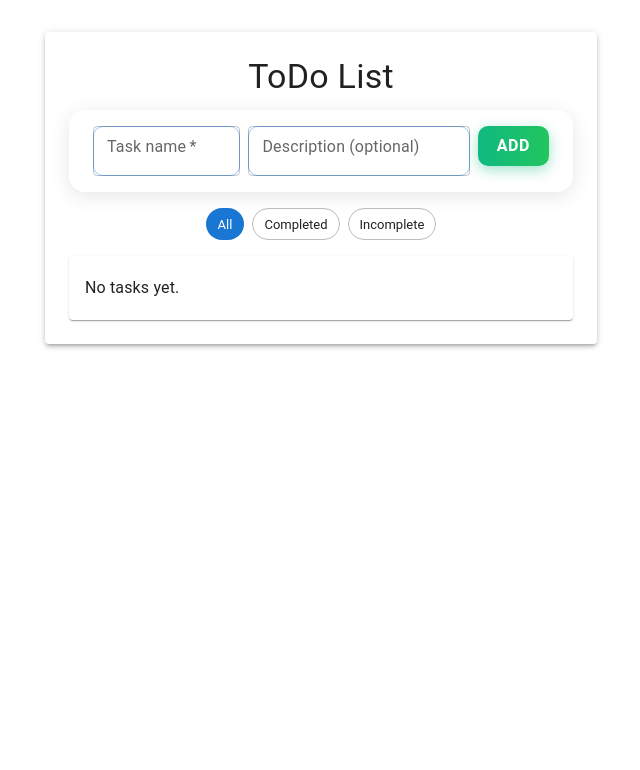
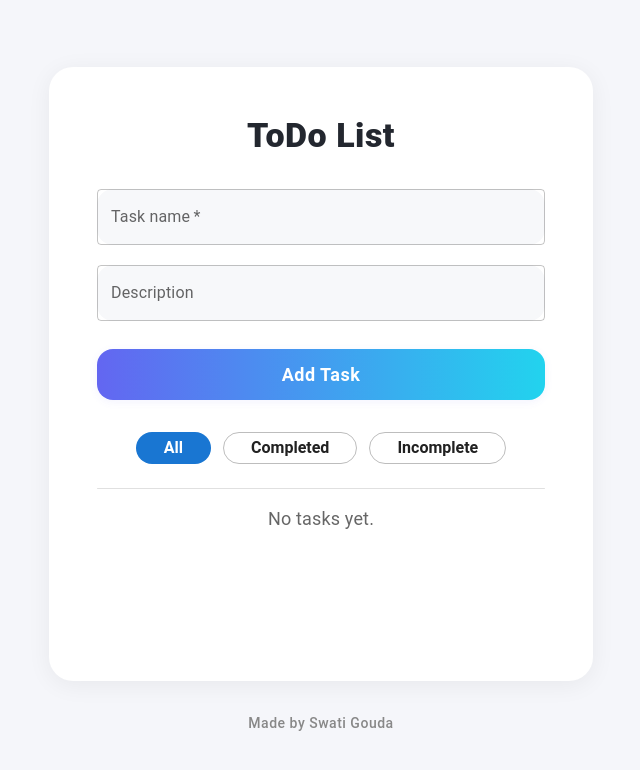
Before and after one commit to SwatiGouda/TODO-LIST-APP, a React (Create React App) app: page / in a window 1280 px wide. Shown: the top 770 px of the page, without its empty margins (319-959 px from the left). Built offline with nearby package versions, Linux system fonts and the light colour scheme.

Commit message:
Refactor ToDo app styles and layout; integrate MUI components for a modern UI. Update service worker registration logic.

```diff
--- a/src/App.css
+++ b/src/App.css
@@ -1,99 +1,39 @@
-/* App Container */
-.App {
-  text-align: center;
-  background: linear-gradient(135deg, #d9f99d, #a7f3d0);
-  min-height: 100vh;
-  padding: 3rem 1rem;
-  font-family: 'Poppins', 'Segoe UI', sans-serif;
-  display: flex;
-  flex-direction: column;
-  align-items: center;
+/* Minimalist, modern, refined styles for the ToDo app */
+body {
+  margin: 0;
+  font-family: 'Poppins', 'Segoe UI', Arial, sans-serif;
+  background: #f5f6fa;
 }
 
-/* Header */
-h1 {
-  color: #065f46;
-  margin-bottom: 2.5rem;
-  font-size: 3rem;
-  font-weight: 700;
-  text-shadow: 1px 1px 2px rgba(0, 0, 0, 0.1);
+/* Remove old .App background and centering */
+.App {
+  /* No background, no forced centering */
 }
 
-/* ToDo Form */
+/* Remove old .todo-form styles, let MUI handle layout */
 .todo-form {
-  display: flex;
-  justify-content: center;
-  gap: 1rem;
-  margin-bottom: 2.5rem;
-  flex-wrap: wrap;
-  background: rgba(255, 255, 255, 0.3);
-  backdrop-filter: blur(12px);
-  padding: 1rem 1.5rem;
-  border-radius: 16px;
-  box-shadow: 0 4px 20px rgba(0, 0, 0, 0.1);
+  /* No background, no box-shadow, no border-radius */
+  /* MUI Box and sx props will handle spacing and layout */
 }
 
-.todo-form input[type="text"] {
-  padding: 0.8rem 1rem;
-  font-size: 1rem;
-  width: 260px;
-  border: 1px solid #93c5fd;
-  border-radius: 10px;
-  outline: none;
-  background: #fff;
-  transition: 0.3s ease;
+/* Remove old button and input styles */
+.todo-form input[type="text"],
+.todo-form button {
+  all: unset;
 }
 
-.todo-form input[type="text"]:focus {
-  border-color: #10b981;
-  box-shadow: 0 0 0 3px rgba(16, 185, 129, 0.3);
-}
-
-.todo-form button {
-  padding: 0.8rem 1.2rem;
-  font-size: 1rem;
-  background: linear-gradient(to right, #10b981, #22c55e);
-  border: none;
-  border-radius: 10px;
-  color: white;
-  font-weight: 600;
-  cursor: pointer;
-  transition: all 0.3s ease;
-  box-shadow: 0 4px 14px rgba(16, 185, 129, 0.4);
-}
-
-.todo-form button:hover {
-  transform: translateY(-2px);
-  background: linear-gradient(to right, #059669, #16a34a);
-}
-
-/* Task List */
+/* Task List - let MUI handle most, but add spacing */
 .todo-list {
   list-style: none;
   padding: 0;
-  max-width: 700px;
-  width: 100%;
-  margin: 0 auto;
+  margin: 0;
 }
 
 .todo-list li {
-  background: rgba(255, 255, 255, 0.6);
-  backdrop-filter: blur(10px);
-  margin-bottom: 1rem;
-  padding: 1rem 1.25rem;
-  border-radius: 14px;
-  display: flex;
-  align-items: center;
-  justify-content: space-between;
-  box-shadow: 0 8px 30px rgba(0, 0, 0, 0.05);
-  transition: transform 0.2s;
+  margin-bottom: 0.5rem;
 }
 
-.todo-list li:hover {
-  transform: scale(1.02);
-}
-
-/* Task Info */
+/* Task Info - minimalist */
 .task-info {
   display: flex;
   flex-direction: column;
@@ -102,74 +42,36 @@ h1 {
 }
 
 .task-name {
-  font-weight: 700;
-  font-size: 1.1rem;
-  color: #065f46;
+  font-weight: 600;
+  font-size: 1rem;
+  color: #222;
 }
 
 .task-desc {
-  color: #4b5563;
-  font-size: 0.9rem;
-  margin-top: 0.25rem;
+  color: #6b7280;
+  font-size: 0.92rem;
+  margin-top: 0.15rem;
 }
 
 .completed .task-name {
   text-decoration: line-through;
-  color: #9ca3af;
+  color: #bdbdbd;
 }
 
-/* Delete Button */
+/* Hide old delete button styles, use MUI */
 .delete-btn {
-  background: #f87171;
-  color: #fff;
-  border: none;
-  border-radius: 8px;
-  padding: 0.6rem 1rem;
-  cursor: pointer;
-  font-size: 0.9rem;
-  font-weight: 600;
-  transition: background 0.3s ease, transform 0.2s;
+  display: none;
 }
 
-.delete-btn:hover {
-  background: #ef4444;
-  transform: scale(1.05);
+/* Hide old filter button styles, use MUI */
+.filters {
+  display: none;
 }
 
-/* Filter Buttons */
-.filters {
-  display: flex;
-  justify-content: center;
-  gap: 0.75rem;
-  margin-bottom: 2rem;
-  flex-wrap: wrap;
-}
-
-.filters button {
-  padding: 0.5rem 1.5rem;
-  border: none;
-  border-radius: 8px;
-  background: #d1fae5;
-  color: #047857;
-  cursor: pointer;
-  font-size: 1rem;
-  font-weight: 500;
-  transition: all 0.3s ease;
-}
-
-.filters button.active,
-.filters button:hover {
-  background: #10b981;
-  color: white;
-  box-shadow: 0 4px 12px rgba(16, 185, 129, 0.4);
-}
-
-/* Logo Animation */
-@keyframes App-logo-spin {
-  from {
-    transform: rotate(0deg);
-  }
-  to {
-    transform: rotate(360deg);
+/* Responsive tweaks */
+@media (max-width: 600px) {
+  .todo-form {
+    flex-direction: column;
+    gap: 1rem;
   }
 }
--- a/src/App.js
+++ b/src/App.js
@@ -1,6 +1,19 @@
 import React, { useState, useEffect } from 'react';
 import './App.css';
-import { Container, Typography, TextField, Button, Paper, IconButton, List, ListItem, ListItemText, Stack, Box, Chip } from '@mui/material';
+import {
+  Container,
+  Typography,
+  TextField,
+  Button,
+  Card,
+  CardContent,
+  IconButton,
+  Stack,
+  Box,
+  Chip,
+  Divider,
+  Tooltip
+} from '@mui/material';
 import DeleteIcon from '@mui/icons-material/Delete';
 import CheckCircleIcon from '@mui/icons-material/CheckCircle';
 import RadioButtonUncheckedIcon from '@mui/icons-material/RadioButtonUnchecked';
@@ -9,16 +22,16 @@ function App() {
   const [tasks, setTasks] = useState([]);
   const [taskName, setTaskName] = useState('');
   const [taskDesc, setTaskDesc] = useState('');
-  const [filter, setFilter] = useState('all'); // 'all', 'completed', 'incomplete'
+  const [filter, setFilter] = useState('all');
 
-  // Load tasks from localStorage on mount
   useEffect(() => {
     const stored = localStorage.getItem('tasks');
+    console.log('Loaded from localStorage:', stored);
     if (stored) setTasks(JSON.parse(stored));
   }, []);
 
-  // Save tasks to localStorage whenever they change
   useEffect(() => {
+    console.log('Saving to localStorage:', tasks);
     localStorage.setItem('tasks', JSON.stringify(tasks));
   }, [tasks]);
 
@@ -50,7 +63,6 @@ function App() {
     setTasks(tasks.filter((task) => task.id !== id));
   };
 
-  // Filtered tasks
   const filteredTasks = tasks.filter((task) => {
     if (filter === 'completed') return task.completed;
     if (filter === 'incomplete') return !task.completed;
@@ -58,83 +70,117 @@ function App() {
   });
 
   return (
-    <Container maxWidth="sm" sx={{ py: 4 }}>
-      <Paper elevation={3} sx={{ p: 3, mb: 3 }}>
-        <Typography variant="h4" gutterBottom align="center">
+    <Container maxWidth="sm" sx={{ py: 8, minHeight: '100vh', display: 'flex', flexDirection: 'column', alignItems: 'center', justifyContent: 'center' }}>
+      <Card elevation={2} sx={{ borderRadius: 6, p: { xs: 2, sm: 4 }, background: '#fff', boxShadow: '0 4px 24px rgba(0,0,0,0.06)', width: '100%', maxWidth: 480 }}>
+        <CardContent>
+          <Typography variant="h4" align="center" sx={{ fontWeight: 800, mb: 4, color: '#23272f', letterSpacing: 0.5 }}>
             ToDo List
           </Typography>
-        <Box component="form" className="todo-form" onSubmit={handleAddTask} sx={{ mb: 2, display: 'flex', gap: 1 }}>
+          <Box component="form" onSubmit={handleAddTask} sx={{ display: 'flex', flexDirection: 'column', gap: 2.5, mb: 4 }}>
             <TextField
               label="Task name"
               variant="outlined"
-            size="small"
+              size="medium"
               value={taskName}
               onChange={(e) => setTaskName(e.target.value)}
               required
-            sx={{ flex: 2 }}
+              sx={{ background: '#f7f8fa', borderRadius: 4 }}
             />
             <TextField
-            label="Description (optional)"
+              label="Description"
               variant="outlined"
-            size="small"
+              size="medium"
               value={taskDesc}
               onChange={(e) => setTaskDesc(e.target.value)}
-            sx={{ flex: 3 }}
+              sx={{ background: '#f7f8fa', borderRadius: 4 }}
             />
-          <Button type="submit" variant="contained" color="primary" sx={{ height: '40px' }}>
-            Add
+            <Button
+              type="submit"
+              variant="contained"
+              color="primary"
+              size="large"
+              sx={{
+                mt: 1,
+                borderRadius: 4,
+                fontWeight: 700,
+                fontSize: 18,
+                py: 1.2,
+                background: 'linear-gradient(90deg, #6366f1 0%, #22d3ee 100%)',
+                boxShadow: '0 2px 8px rgba(99,102,241,0.08)',
+                textTransform: 'none',
+                letterSpacing: 0.5,
+                '&:hover': {
+                  background: 'linear-gradient(90deg, #4f46e5 0%, #06b6d4 100%)',
+                },
+              }}
+              fullWidth
+            >
+              Add Task
             </Button>
           </Box>
-        <Stack direction="row" spacing={1} justifyContent="center" sx={{ mb: 2 }}>
+          <Stack direction="row" spacing={1.5} justifyContent="center" sx={{ mb: 3 }}>
             <Chip
               label="All"
               color={filter === 'all' ? 'primary' : 'default'}
               onClick={() => setFilter('all')}
               variant={filter === 'all' ? 'filled' : 'outlined'}
+              sx={{ fontWeight: 600, fontSize: 16, px: 2, borderRadius: 4 }}
             />
             <Chip
               label="Completed"
               color={filter === 'completed' ? 'primary' : 'default'}
               onClick={() => setFilter('completed')}
               variant={filter === 'completed' ? 'filled' : 'outlined'}
+              sx={{ fontWeight: 600, fontSize: 16, px: 2, borderRadius: 4 }}
             />
             <Chip
               label="Incomplete"
               color={filter === 'incomplete' ? 'primary' : 'default'}
               onClick={() => setFilter('incomplete')}
               variant={filter === 'incomplete' ? 'filled' : 'outlined'}
+              sx={{ fontWeight: 600, fontSize: 16, px: 2, borderRadius: 4 }}
             />
           </Stack>
-        <Paper elevation={1} sx={{ maxHeight: 400, overflow: 'auto' }}>
-          <List>
+          <Divider sx={{ mb: 2, borderRadius: 4 }} />
+          <Stack spacing={1.5} sx={{ minHeight: 120 }}>
             {filteredTasks.length === 0 && (
-              <ListItem>
-                <ListItemText primary="No tasks yet." />
-              </ListItem>
+              <Typography align="center" color="text.secondary" sx={{ fontSize: 18, fontWeight: 400 }}>
+                No tasks yet.
+              </Typography>
             )}
-            {filteredTasks.map((task) => (
-              <ListItem key={task.id} divider secondaryAction={
-                <IconButton edge="end" aria-label="delete" color="error" onClick={() => handleDeleteTask(task.id)}>
+            {filteredTasks.map((task, idx) => (
+              <React.Fragment key={task.id}>
+                <Box sx={{ display: 'flex', alignItems: 'center', background: '#f7f8fa', borderRadius: 4, px: 2, py: 1.5, boxShadow: '0 1px 4px rgba(0,0,0,0.02)', mb: 0 }}>
+                  <Tooltip title={task.completed ? 'Mark as incomplete' : 'Mark as complete'}>
+                    <IconButton onClick={() => handleToggleComplete(task.id)} sx={{ color: task.completed ? '#22c55e' : '#bdbdbd', mr: 1, borderRadius: 3 }}>
+                      {task.completed ? <CheckCircleIcon /> : <RadioButtonUncheckedIcon />}
+                    </IconButton>
+                  </Tooltip>
+                  <Box sx={{ flex: 1 }}>
+                    <Typography variant="subtitle1" sx={{ textDecoration: task.completed ? 'line-through' : 'none', color: task.completed ? '#9e9e9e' : '#23272f', fontWeight: 500, fontSize: 17 }}>
+                      {task.name}
+                    </Typography>
+                    {task.desc && (
+                      <Typography variant="body2" color="text.secondary" sx={{ mt: 0.2, fontSize: 15 }}>
+                        {task.desc}
+                      </Typography>
+                    )}
+                  </Box>
+                  <Tooltip title="Delete Task">
+                    <IconButton edge="end" aria-label="delete" color="error" onClick={() => handleDeleteTask(task.id)} sx={{ borderRadius: 3 }}>
                       <DeleteIcon />
                     </IconButton>
-              }>
-                <IconButton
-                  edge="start"
-                  aria-label={task.completed ? 'Mark as incomplete' : 'Mark as complete'}
-                  onClick={() => handleToggleComplete(task.id)}
-                  sx={{ color: task.completed ? 'green' : 'gray', mr: 1 }}
-                >
-                  {task.completed ? <CheckCircleIcon /> : <RadioButtonUncheckedIcon />}
-                </IconButton>
-                <ListItemText
-                  primary={<span style={{ textDecoration: task.completed ? 'line-through' : 'none', color: task.completed ? '#aaa' : 'inherit' }}>{task.name}</span>}
-                  secondary={task.desc}
-                />
-              </ListItem>
+                  </Tooltip>
+                </Box>
+                {idx < filteredTasks.length - 1 && <Divider sx={{ my: 0.5, mx: 1, borderRadius: 4 }} />}
+              </React.Fragment>
             ))}
-          </List>
-        </Paper>
-      </Paper>
+          </Stack>
+        </CardContent>
+      </Card>
+      <Typography variant="body2" align="center" sx={{ color: '#888', mt: 4, fontWeight: 500, letterSpacing: 0.5 }}>
+        Made by Swati Gouda
+      </Typography>
     </Container>
   );
 }
```
Also changed, not shown: src/index.js (+8 -1 lines). Lines whose indentation alone changed are shown as unchanged.
